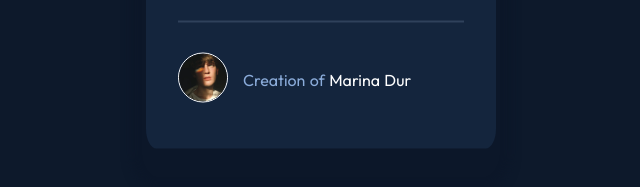
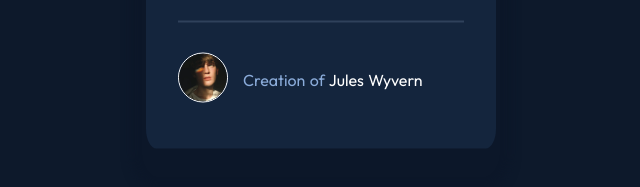
Before and after one commit to MarinaDur/nft-card-flexbox, a plain HTML site: page index.html in a window 1280 px wide. Shown: the part 581-768 px from the top of the page, 319-959 px from the left. Drawn offline with Linux system fonts and the light colour scheme.

Commit message:
footer name change

```diff
--- a/index.html
+++ b/index.html
@@ -71,7 +71,7 @@
               />
             </picture>
             <p class="p-footer">
-              Creation of <span class="name">Marina Dur</span>
+              Creation of <span class="name">Jules Wyvern</span>
             </p>
           </section>
         </footer>
```
